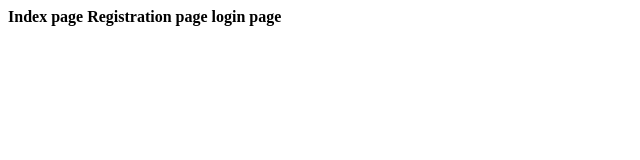
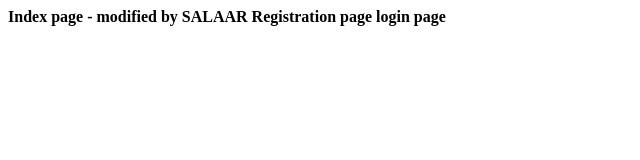
Before and after one commit to SambhavSurthi/DevOps-31622, a plain HTML site: page index.html in a window 1280 px wide. Shown: the whole page, without its empty margins (0-640 px from the left). Drawn offline with Linux system fonts and the light colour scheme.

Commit message:
modified by salaar

```diff
--- a/index.html
+++ b/index.html
@@ -1,3 +1,3 @@
-<b> Index page </b>
+<b> Index page - modified by SALAAR</b>
 <b> Registration page </b>
 <b> login page </b>
```
